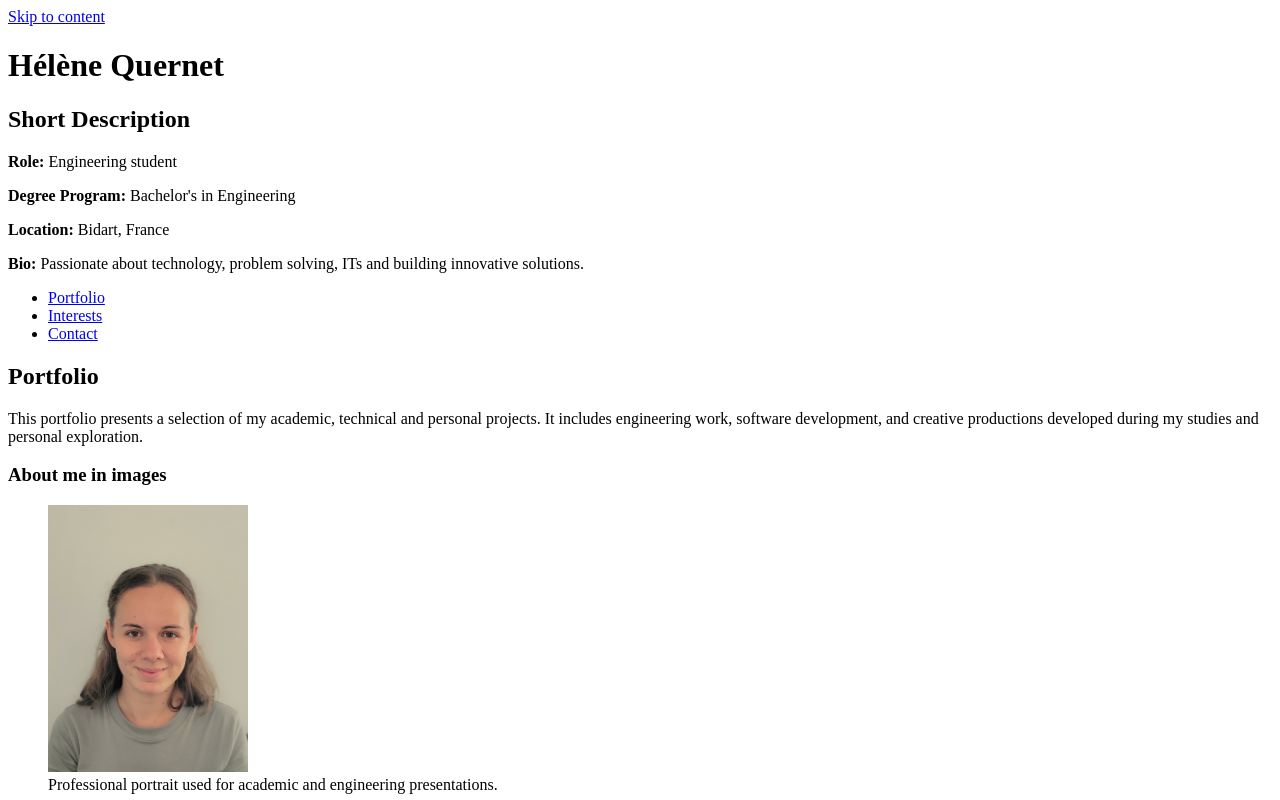
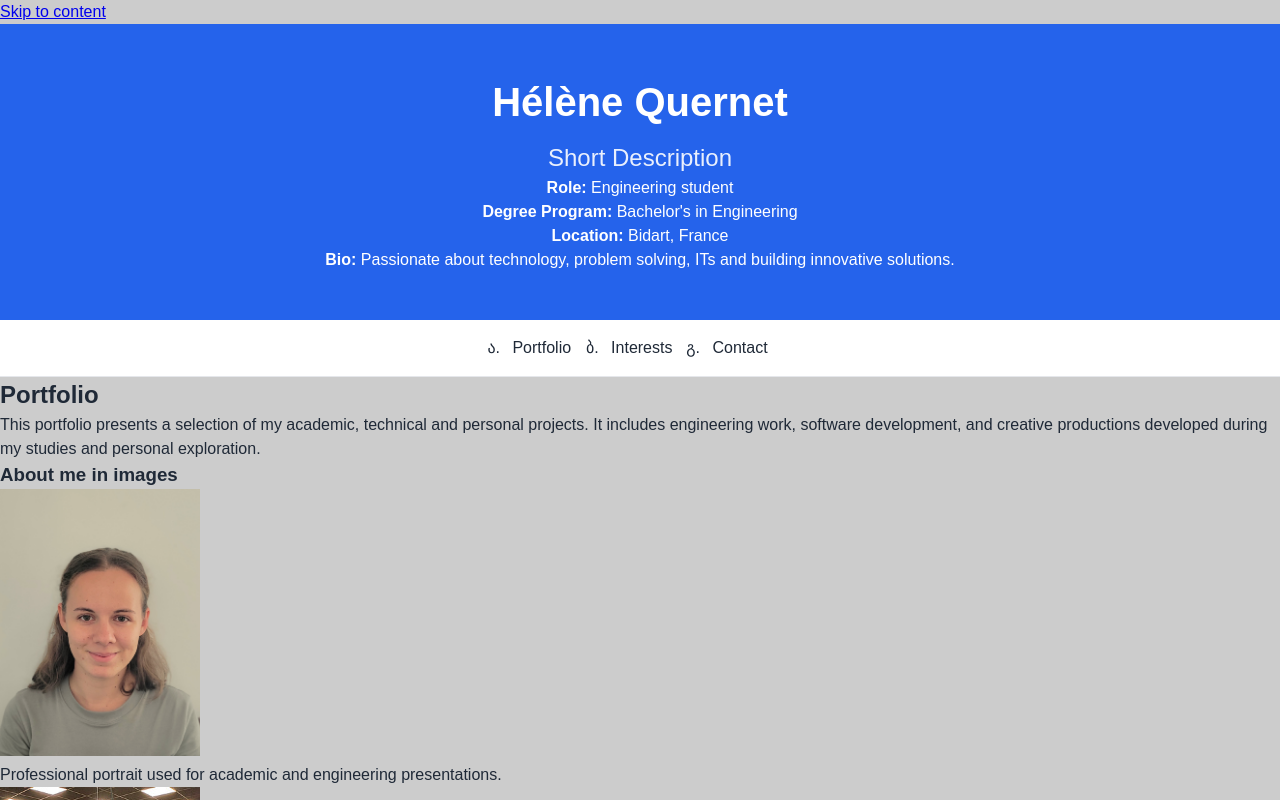
Before and after one commit to HeleneQ/browser-programming, a plain HTML site: page lecture-03-css-basics/index.html in a window 1280 px wide. Shown: the top 800 px of the page. Drawn offline with Linux system fonts and the light colour scheme; files whose address does not match are found by name.

Commit message:
started assignement lecture 3

```diff
--- a/lecture-03-css-basics/index.html
+++ b/lecture-03-css-basics/index.html
@@ -2,6 +2,7 @@
 <html lang="en">
 <head>
   <meta charset="UTF-8" />
+  <link rel="stylesheet" href="style.css" />
   <title>My Portfolio</title>
 </head>
 <body>
--- /dev/null
+++ b/lecture-03-css-basics/style.css
@@ -0,0 +1,83 @@
+:root {
+    --primary: #2563eb;
+    --text: #1f2937;
+    --text-light: #6b7280;
+    --bg: #ffffff;
+    --bg-alt: #f3f4f6;
+    --border: #e5e7eb;
+}
+
+* {
+    box-sizing:border-box;
+    margin:0;
+    padding:0;
+}
+
+html {
+    scroll-behavior: smooth;
+}
+
+body {
+    font-family: Arial, Helvetica, sans-serif;
+    color: var(--text);
+    background: #ccc;
+    line-height: 1.5;
+}
+/*Header*/
+
+header {
+    background: var(--primary);
+    color: white;
+    text-align: center;
+    padding: 3rem 1rem;
+}
+
+header h1 {
+    font-size: 2.5rem;
+    margin-bottom: 0.5rem;
+}
+
+header h2 {
+    font-weight: 400;
+    opacity: 0.9;
+}
+
+/*Navigation*/
+
+nav {
+  background: var(--bg);
+  border-bottom: 1px solid var(--border);
+  position: sticky;
+  top: 0;
+}
+
+nav ul {
+    display: flex;
+    justify-content: center;
+    gap: 1.5rem;
+    padding: 1rem;
+    flex-wrap: wrap;
+}
+
+nav a {
+    color: var(--text);
+    text-decoration: none;
+    padding: 0.5rem;
+}
+
+nav a:hover {
+    color: var(--primary);
+}
+
+/*Main*/
+
+
+
+img {
+    max-width: 100%;
+    height: auto;
+}
+
+ul {
+    list-style: georgian;
+}
```
Also changed, not shown: lecture-03-css-basics/img/dress-model.jpg (added), lecture-03-css-basics/img/estia.jpeg (added), lecture-03-css-basics/img/profile.jpg (added), lecture-03-css-basics/img/technological-hall.jpg (added), 2 other files.
